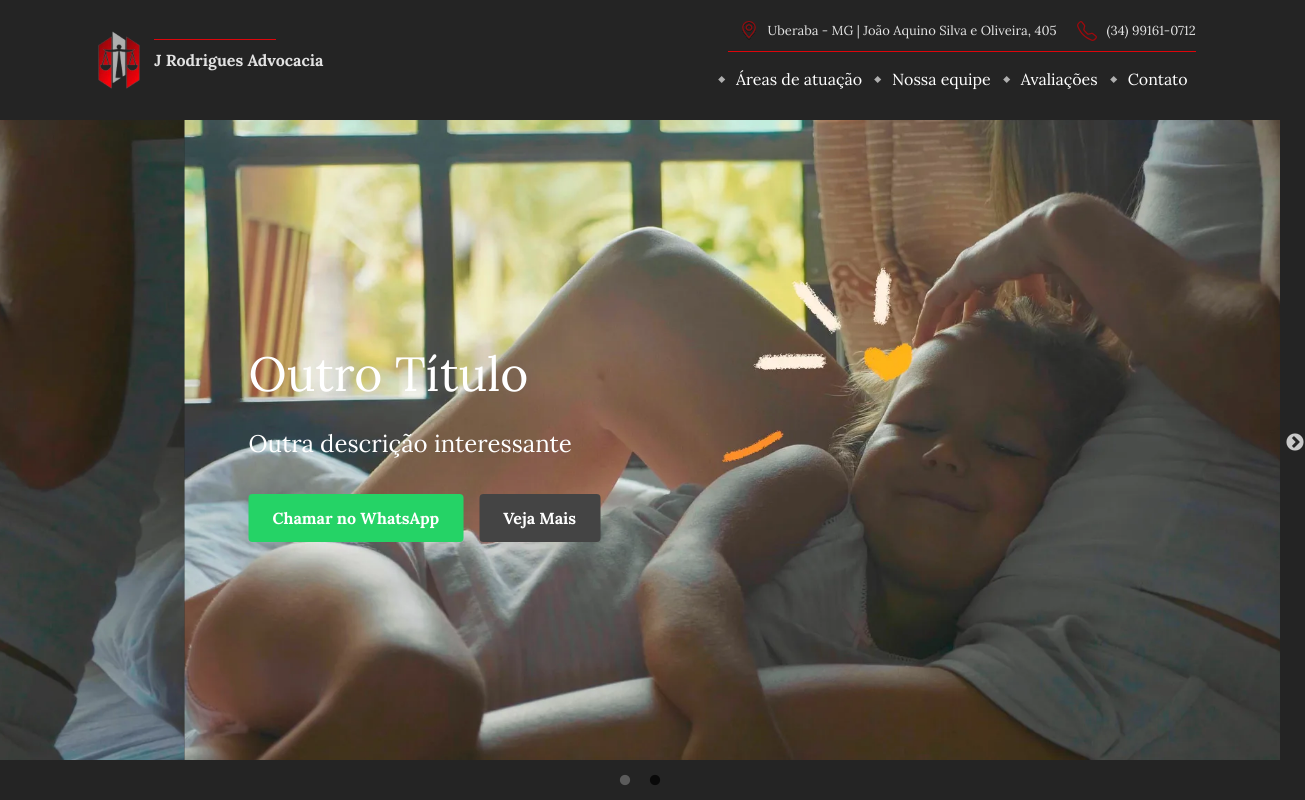
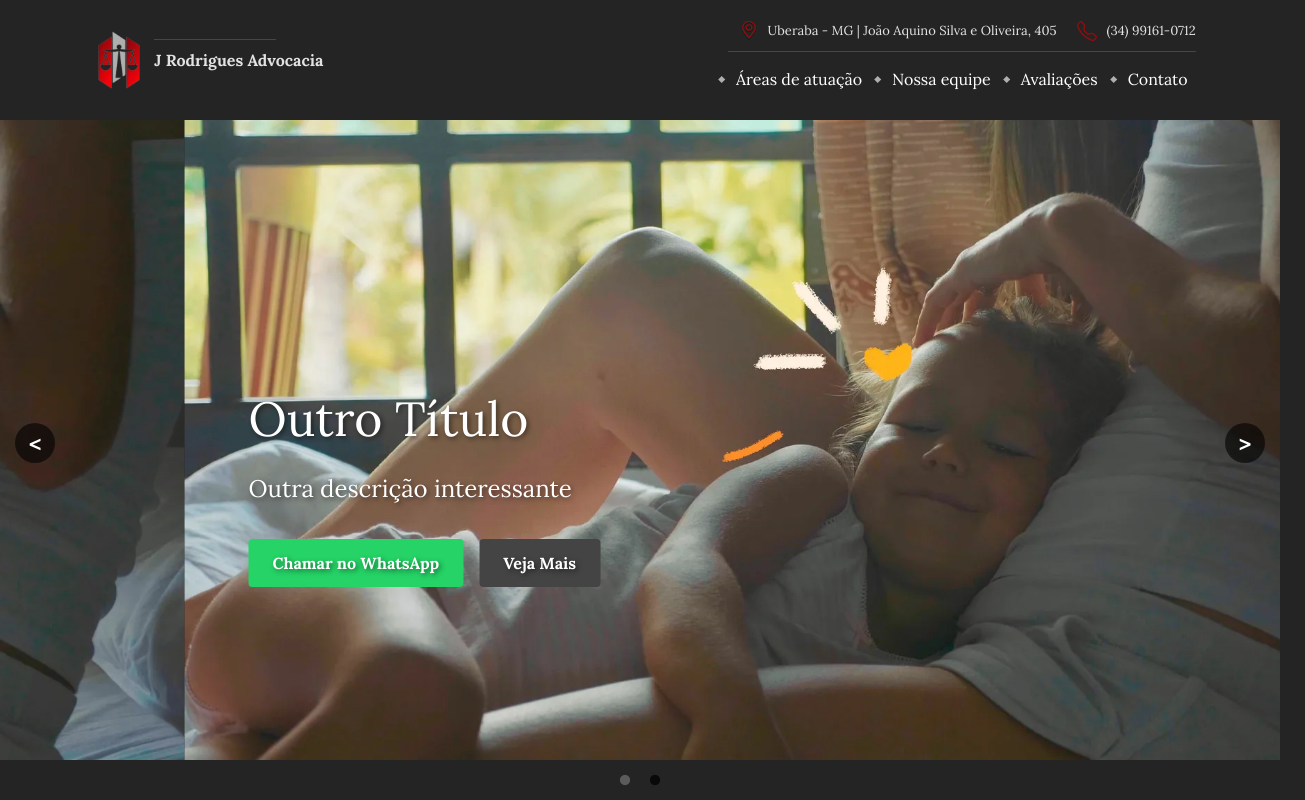
Before and after one commit to marcelosiqqueira/j-rodrigues-advocacia, a React (Vite) app: page / in a window 1280 px wide. Shown: the whole page, 1305 px wide, since content can reach past the window. Built offline with nearby package versions, Linux system fonts and the light colour scheme.

Commit message:
feat: created custom rows to landing catousel

```diff
--- /dev/null
+++ b/src/components/CustomArrow/CustomArrow.css
@@ -0,0 +1,31 @@
+.custom-arrow {
+    position: absolute;
+    top: 50%;
+    transform: translateY(-50%);
+    z-index: 10;
+    cursor: pointer;
+    background-color: rgba(0, 0, 0, 0.6);
+    color: #fff;
+    border: none;
+    width: 40px;
+    height: 40px;
+    display: flex;
+    align-items: center;
+    justify-content: center;
+    border-radius: 50%;
+    font-size: 1.5rem;
+    font-weight: bold;
+    transition: background-color 0.3s ease;
+  }
+
+  .custom-arrow:hover {
+    background-color: rgba(0, 0, 0, 0.8);
+  }
+
+  .custom-arrow--next {
+    right: 15px
+  }
+
+  .custom-arrow--prev {
+    left: 15px;
+  }
--- /dev/null
+++ b/src/components/CustomArrow/CustomArrow.tsx
@@ -0,0 +1,25 @@
+import React from 'react';
+import './CustomArrow.css';
+
+interface CustomArrowProps {
+  onClick?: () => void;
+  direction: 'prev' | 'next';
+}
+
+const CustomArrow: React.FC<CustomArrowProps> = ({ onClick, direction }) => {
+
+  const arrowSymbol = direction === 'next' ? '>' : '<';
+
+  return (
+    <button
+      type="button"
+      className={`custom-arrow custom-arrow--${direction}`}
+      onClick={onClick}
+      aria-label={`Ir para o ${direction === 'next' ? 'próximo' : 'anterior'} slide`} // Acessibilidade
+    >
+      {arrowSymbol}
+    </button>
+  );
+};
+
+export default CustomArrow;
--- a/src/components/LandingCarousel/LandingCarousel.css
+++ b/src/components/LandingCarousel/LandingCarousel.css
@@ -4,7 +4,7 @@
 
   .hero-carousel__slide {
     position: relative;
-    height: 80vh; /* Ajustar conforme a necessidade */
+    height: 80vh;
     display: flex;
     align-items: center;
     justify-content: center;
@@ -21,7 +21,7 @@
 
   .hero-carousel__overlay {
     position: absolute;
-    top: 50%;
+    top: 57%;
     left: 5%;
     transform: translateY(-50%);
     color: #fff;
@@ -30,16 +30,21 @@
   }
 
   .hero-carousel__title {
+    color: #fff;
     font-size: 3rem;
     margin-bottom: 1rem;
+    text-shadow: 2px 2px 5px rgba(0, 0, 0, 0.5);
   }
 
   .hero-carousel__subtitle {
+    color: #fff;
     font-size: 1.5rem;
     margin-bottom: 2rem;
+    text-shadow: 2px 2px 5px rgba(0, 0, 0, 0.5);
   }
 
   .hero-carousel__actions {
+    color: #fff;
     display: flex;
     gap: 1rem;
   }
@@ -53,6 +58,7 @@
     font-weight: bold;
     border-radius: 0.25rem;
     transition: background-color 0.3s ease;
+    text-shadow: 2px 2px 5px rgba(0, 0, 0, 0.5); /* Sombra para melhor leitura */
   }
 
   .hero-carousel__btn:hover {
--- a/src/components/LandingCarousel/LandingCarousel.tsx
+++ b/src/components/LandingCarousel/LandingCarousel.tsx
@@ -6,6 +6,7 @@ import { LandingCarouselProps } from './LandingCarousel.types';
 import 'slick-carousel/slick/slick.css';
 import 'slick-carousel/slick/slick-theme.css';
 import './LandingCarousel.css';
+import CustomArrow from '../CustomArrow/CustomArrow';
 
 export const LandingCarousel: React.FC<LandingCarouselProps> = ({
   slides,
@@ -15,18 +16,18 @@ export const LandingCarousel: React.FC<LandingCarouselProps> = ({
 }) => {
 
   const settings: Slider['props'] = {
-    dots: true,           // mostra os indicadores embaixo
+    dots: true,
     infinite: true,
     speed: 500,
     slidesToShow: 1,
     slidesToScroll: 1,
-    arrows: true,         // setas de navegação lateral
+    arrows: true,
     autoplay: true,
     autoplaySpeed: 5000,
     adaptiveHeight: true,
-    // Você pode customizar setas criando seus próprios componentes e passando via nextArrow e prevArrow
-    // nextArrow={<CustomNextArrow />}
-    // prevArrow={<CustomPrevArrow />}
+    nextArrow: <CustomArrow direction="next" />,
+    prevArrow: <CustomArrow direction="prev" />,
+
   };
 
   return (
```
